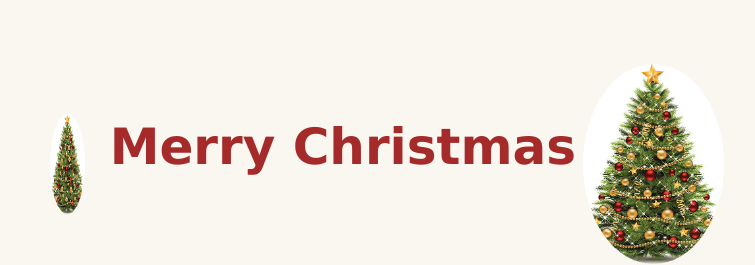
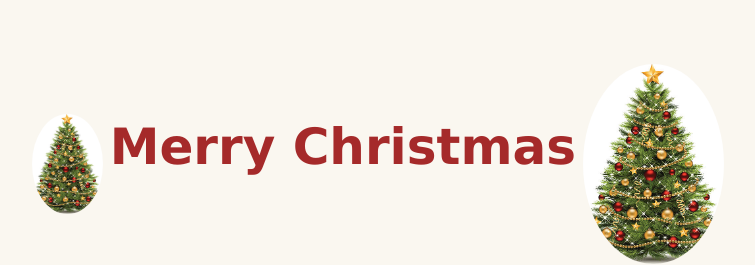
Before and after one commit to jebinpl/Merry-Christmas, a plain HTML site: page index.html in a window 1280 px wide. Shown: the top 265 px of the page, without its empty margins (262-1017 px from the left). Drawn offline with Linux system fonts and the light colour scheme.

Commit message:
Update index.html

```diff
--- a/index.html
+++ b/index.html
@@ -21,7 +21,7 @@
     <center>
 
         <table cellspacing="05">
-            <td> <center><img src="tree.png" width="50%" height="100px"></center></td>
+            <td> <center><img src="tree.png" width="100%" height="100px"></center></td>
         <td><h1 class="font">Merry Christmas </h1></td>
         <td><center><img src="tree.png"   width="100%" height="200px"></center> </td>
       </table>
```
